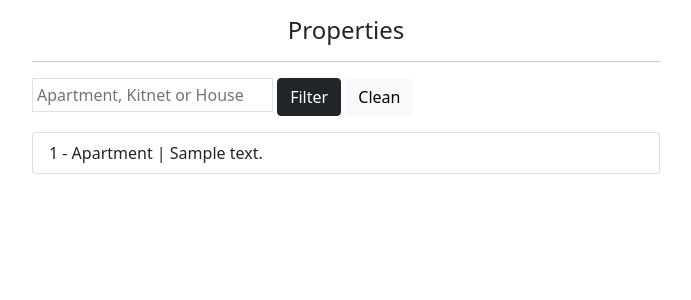
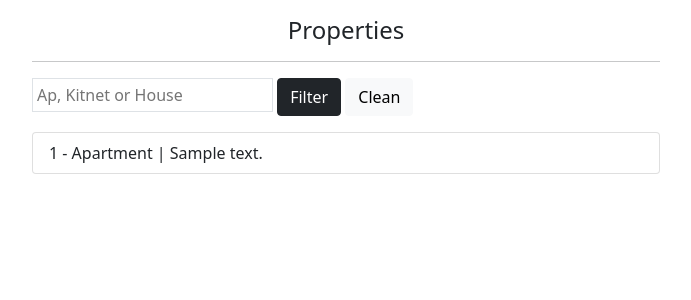
Before and after one commit to leandroaquinopereira/real-estate, a Django app: page /property/ in a window 1280 px wide. Shown: the part 56-356 px from the top of the page, without its empty margins (294-985 px from the left). Run offline with Django 4.2, Linux system fonts and the light colour scheme; tables that the repository leaves empty hold one stand-in row (values such as "Sample post"); some libraries are stand-ins or nearby versions.

Commit message:
Update front

```diff
--- a/records/templates/records/list_properties.html
+++ b/records/templates/records/list_properties.html
@@ -7,7 +7,7 @@
 <hr>
 <form action="?" method="GET">
     <input type="text" name="type" id="" value="{{ request.GET.type  }}" class="p-1 border " autocomplete="off"
-           placeholder="Apartment, Kitnet or House">
+           placeholder="Ap, Kitnet or House">
     <button type="submit" class="btn btn-dark">Filter</button>
     <a href="{% url 'property-list' %}" class="btn btn-light">Clean</a>
 </form>
--- a/templates/base.html
+++ b/templates/base.html
@@ -6,7 +6,7 @@
 <html lang="en">
 <head>
     <meta charset="UTF-8">
-    <title>Real State</title>
+    <title>Real Estate</title>
     <link href="https://cdn.jsdelivr.net/npm/bootstrap@5.1.3/dist/css/bootstrap.min.css" rel="stylesheet"
           integrity="sha384-1BmE4kWBq78iYhFldvKuhfTAU6auU8tT94WrHftjDbrCEXSU1oBoqyl2QvZ6jIW3" crossorigin="anonymous">
     <script src="https://cdn.jsdelivr.net/npm/bootstrap@5.1.3/dist/js/bootstrap.bundle.min.js"
```
